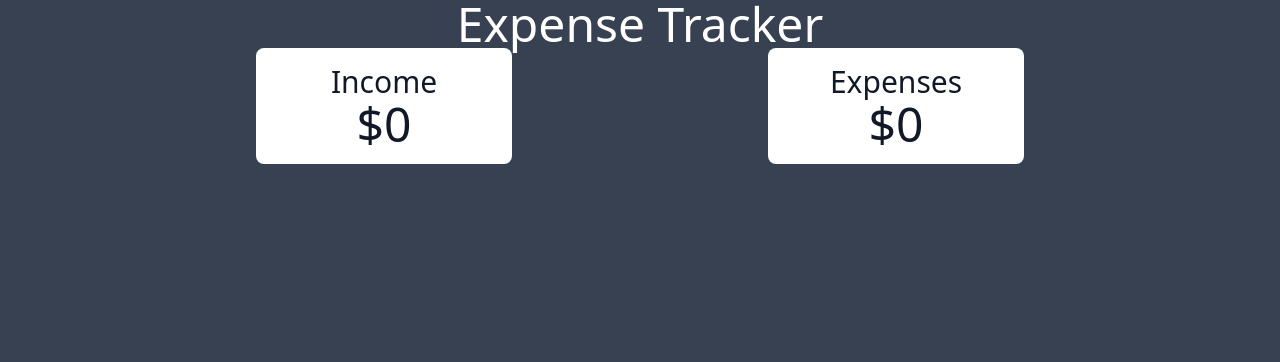
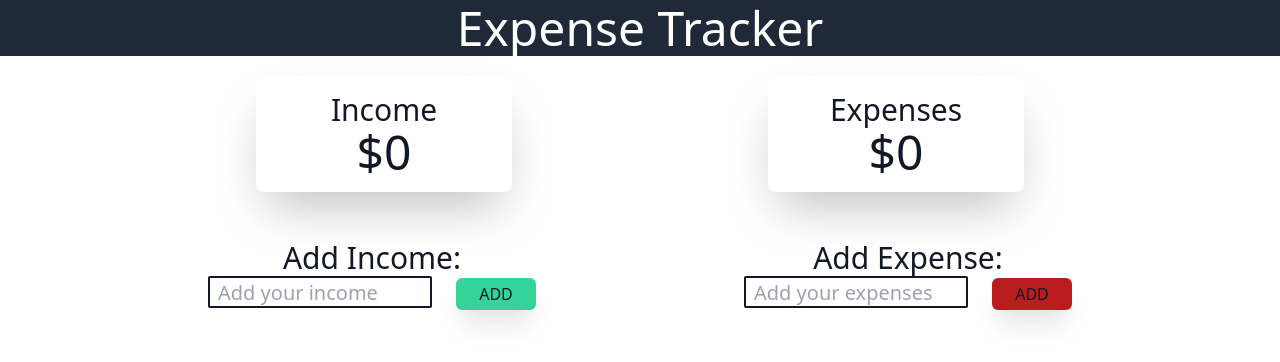
Before and after one commit to faisalsayed10/expense-organizer, a React (Create React App) app: page / in a window 1280 px wide. Shown: the top 362 px of the page. Built offline with nearby package versions, Linux system fonts and the light colour scheme.

Commit message:
added inputs

```diff
--- a/package.json
+++ b/package.json
@@ -8,6 +8,7 @@
     "@testing-library/user-event": "^7.1.2",
     "react": "^16.13.1",
     "react-dom": "^16.13.1",
+    "react-hook-form": "^6.7.2",
     "react-scripts": "3.4.3",
     "tailwindcss": "^1.7.6"
   },
--- a/public/index.html
+++ b/public/index.html
@@ -31,7 +31,7 @@
     -->
     <title>Expense Organizer</title>
   </head>
-  <body class="m-0 p-0 bg-gray-700 text-white font-sans">
+  <body class="m-0 p-0 bg-white text-gray-900 font-sans">
     <noscript>You need to enable JavaScript to run this app.</noscript>
     <div id="root"></div>
     <!--
--- a/src/AddInputs.js
+++ b/src/AddInputs.js
@@ -1,13 +1,52 @@
-import React from 'react'
+import React from "react";
+import { useForm } from "react-hook-form";
 
-function AddInputs() {
-    return (
-        <div>
-            <form>
+function AddInputs({ setIncome, setExpense, income, expense }) {
+  const { handleSubmit, register } = useForm();
+  const handelNewIncome = (data) => {
+    setIncome((income) => [...income, data.income]);
+  };
 
-            </form>
-        </div>
-    )
+  const handelNewExpense = (data) => {
+    setExpense((expense) => [...expense, data.expense]);
+  };
+
+  return (
+    <div className="flex justify-evenly my-12">
+      <form onSubmit={handleSubmit(handelNewIncome)}>
+        <h1 className="text-3xl">Add Income: </h1>
+        <input
+          name="income"
+          ref={register}
+          type="number"
+          placeholder="Add your income"
+          className="w-56 h-8 border-2 border-gray-900 text-gray-800 text-xl pl-2 rounded-sm"
+        ></input>
+        <button
+          type="submit"
+          className="ml-6 bg-green-400 rounded-md outline-none shadow-xl border-1 border-gray-900 w-20 h-8"
+        >
+          ADD
+        </button>
+      </form>
+      <form onSubmit={handleSubmit(handelNewExpense)}>
+        <h1 className="text-3xl">Add Expense: </h1>
+        <input
+          name="expense"
+          ref={register}
+          type="number"
+          placeholder="Add your expenses"
+          className="w-56 h-8 border-2 border-gray-900 text-gray-800 text-xl pl-2 rounded-sm"
+        ></input>
+        <button
+          type="submit"
+          className="ml-6 bg-red-700 rounded-md outline-none shadow-xl border-1 border-gray-900 w-20 h-8"
+        >
+          ADD
+        </button>
+      </form>
+    </div>
+  );
 }
 
-export default AddInputs
+export default AddInputs;
--- a/src/App.js
+++ b/src/App.js
@@ -1,16 +1,23 @@
 import React, { useState } from "react";
 import Blocks from "./Blocks";
+import AddInputs from "./AddInputs";
 
 function App() {
-  const [income, setIncome] = useState([0]);
-  const [expense, setExpense] = useState([0])
+  const [income, setIncome] = useState([]);
+  const [expense, setExpense] = useState([]);
 
   return (
     <div className="text-center">
       <header>
-        <h1 className="text-5xl">Expense Tracker</h1>
+        <h1 className="text-white text-5xl bg-gray-800 p-1 mb-5">Expense Tracker</h1>
       </header>
       <Blocks income={income} expense={expense} />
+      <AddInputs
+        income={income}
+        expense={expense}
+        setIncome={setIncome}
+        setExpense={setExpense}
+      />
     </div>
   );
 }
--- a/src/Blocks.js
+++ b/src/Blocks.js
@@ -1,15 +1,31 @@
 import React from "react";
 
+const blockClass = "rounded-lg shadow-2xl p-4"
+
 function Blocks({ income, expense }) {
+
+  let totalExpense = 0;
+  if (expense.length > 0) {
+    totalExpense = expense.reduce((a, b) => a + parseInt(b), 0);
+    console.log(totalExpense)
+  }
+
+  let totalIncome = 0;
+  if (income.length > 0) {
+    totalIncome = income.reduce((a, b) => a + parseInt(b), 0);
+    console.log(totalIncome)
+  }
+
+
   return (
     <div className="flex justify-evenly">
-      <div className="rounded-lg bg-white p-4">
-        <h1 className="text-gray-900 text-3xl w-56">Income</h1>
-        <h1 className="text-gray-900 text-5xl w-56">${income}</h1>
+      <div className={blockClass}>
+        <h1 className="text-3xl w-56">Income</h1>
+        <h1 className="text-5xl w-56">${totalIncome}</h1>
       </div>
-      <div className="rounded-lg bg-white p-4">
-        <h1 className="text-gray-900 text-3xl w-56">Expenses</h1>
-        <h1 className="text-gray-900 text-5xl w-56">${expense}</h1>
+      <div className={blockClass}>
+        <h1 className="text-3xl w-56">Expenses</h1>
+        <h1 className="text-5xl w-56">${totalExpense}</h1>
       </div>
     </div>
   );
```
Also changed, not shown: 1 other file (tests, documents, lock files or other folders).
